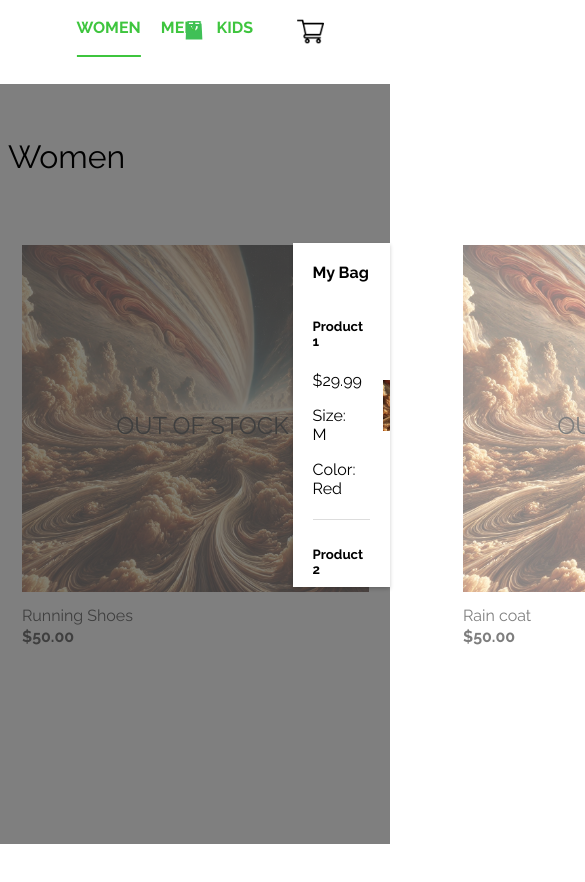
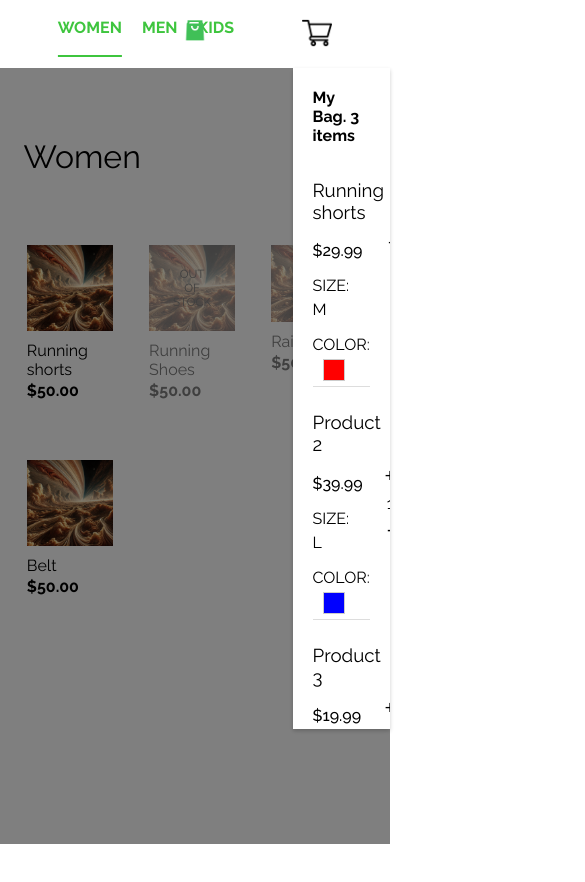
Before and after one commit to Loaiosama/EcommerceWebsite, a React (Vite) app: page /women in a window 390 px wide. Both pictures are taken after a click on the picture 310 px from the left and 31 px from the top of the page. Shown: the top 882 px of the page, 585 px wide, since content can reach past the window. After the commit the page ends 844 px from the top, so only its background shows below. Built offline with nearby package versions, Linux system fonts and the light colour scheme.

Commit message:
Adjusted the responsiveness of some pages

```diff
--- a/src/App.css
+++ b/src/App.css
@@ -1,3 +1,4 @@
 body {
   font-family: 'Raleway', sans-serif;
+  padding: 0 4%;
 }
--- a/src/App.jsx
+++ b/src/App.jsx
@@ -7,12 +7,14 @@ import Kids from "./pages/kids";
 
 // import Product from './pages/productPage'
 import "./App.css";
+import ProductPage from "./pages/productPage";
 
 function App() {
   return (
     <>
       <NavBar />
       <Routes>
+        <Route path="/:category/:id" element={<ProductPage />} />
         <Route path="/women" element={<Women />} />
         <Route path="/men" element={<Men />} />
         <Route path="/kids" element={<Kids />} />
--- a/src/components/card/index.css
+++ b/src/components/card/index.css
@@ -1,24 +1,35 @@
 .card-container {
-    width: 386px;
-    height: 444px;
-    padding-left: 40px;
+    /* max-width: 386px; */
+    max-width: 346px;
+    max-height: 424px;
+    padding-left: 3%;
+    padding-right: 3%;
     padding-top: 20px;
     transition: box-shadow 0.3s ease;
     position: relative;
     border-radius: 6px;
-
-
+    margin-right: 15px;
 }
 
 .card-container:hover {
     box-shadow: 0 4px 30px grey; /* Customize shadow as needed */
 }
 
-img{
-    max-width: 90%;
-    max-height: 90%;
+.img-container {
+    position: relative; /* Make this container the reference for the cart icon's position */
+    width: 100%; /* Ensures the container takes the full width */
+    max-height: 90%; /* Set maximum height to prevent overflowing */
+
+}
+
+img {
+    width: 100%;
+    height: auto; /* Allow image to scale while maintaining aspect ratio */
     object-fit: contain;
+    display: block;
+    margin: auto;
 }
+
 .text-container {
     display: flex; /* Use flexbox for the text */
     flex-direction: column; /* Stack name and price vertically */
@@ -30,32 +41,34 @@ img{
     margin: 0; /* Remove default margins */
 }
 
-/* Optional: Adjust the space between name and price */
 .item-price {
     margin-top: 2px; /* Close spacing between name and price */
     font-weight: 600;
+    padding-bottom: 20px;
 }
 
 .out-of-stock {
     opacity: 0.5; /* Reduce opacity to grey out */
-    pointer-events: none; /* Optional: Disable interaction */
+    pointer-events: none; /* Disable interaction when out of stock */
 }
 
-.overlay{
+.overlay {
     position: absolute;
-    top: 40%;
-    right: 28%;
-    font-size: x-large;
+    top: 50%;
+    left: 50%;
+    transform: translate(-50%, -50%);
+    font-size: 3vw; /* Font size adjusts based on viewport width */
+    text-align: center;
+    width: auto; /* Ensure the width of the overlay adjusts dynamically */
 }
 
 .cart-icon {
-    position: absolute; /* Position cart icon absolutely */
-    bottom: 80px; /* Align to the bottom of the card */
-    right: 50px; /* Align to the right of the card */
-    display: none; /* Hide the cart icon by default */
-    width: 40px; /* Adjust the size of the cart icon as needed */
-    height: 40px; /* Adjust the size of the cart icon as needed */
-
+    position: absolute; /* Position relative to the img-container */
+    bottom: -20px; /* Align to the bottom of the image */
+    right: 10px; /* Align to the right of the image */
+    width: 40px; /* Adjust the size of the cart icon */
+    height: 40px; /* Adjust the size of the cart icon */
+    display: none; /* Initially hidden */
 }
 
 .card-container:hover .cart-icon {
--- a/src/components/card/index.jsx
+++ b/src/components/card/index.jsx
@@ -1,35 +1,36 @@
-import React from 'react'
-import jupiter from '../../assets/jupiter.png'
-import cart from '../../assets/shopping_cart.png'
-import './index.css'
-export default class Card extends React.Component{
-    render(){
+import React from 'react';
+import jupiter from '../../assets/jupiter.png';
+import cart from '../../assets/shopping_cart.png';
+import './index.css';
+import { Link } from "react-router-dom";
 
+export default class Card extends React.Component {
+    render() {
         const cardClass = this.props.inStock ? 'card-container' : 'card-container out-of-stock';
-        return(
-            <>
+
+        return (
             <div className={cardClass}>
+                {this.props.inStock ? (
+                    // Wrap the image and cart icon inside the Link
+                    <Link to={`/${this.props.category}/${this.props.id}`}>
+                        <div className="img-container">
+                            <img src={jupiter} alt="Women Clothing" />
+                            <img src={cart} className="cart-icon" alt="cart icon" />
+                        </div>
+                    </Link>
+                ) : (
+                    // If out of stock, display without Link
+                    <div className="img-container">
+                        <img src={jupiter} alt="Women Clothing" />
+                        <div className="overlay">OUT OF STOCK</div>
+                    </div>
+                )}
 
-                <img src={jupiter} alt="Women Clothing"/>
-
-                {!this.props.inStock && <div className="overlay">OUT OF STOCK</div>}
-                {this.props.inStock && <img src= {cart} className="cart-icon" alt = "cart icon"/>}
-
-                <div className='text-container'>
-                    <p className='item-name'>
-                        {this.props.name}
-                    </p>
-                    <p className='item-price'>
-                        ${this.props.price.toFixed(2)}
-                    </p>
-
+                <div className="text-container">
+                    <p className="item-name">{this.props.name}</p>
+                    <p className="item-price">${this.props.price.toFixed(2)}</p>
                 </div>
-
             </div>
-
-            </>
-
-        )
+        );
     }
-
 }
--- a/src/components/navBar/index.css
+++ b/src/components/navBar/index.css
@@ -3,7 +3,7 @@
   display: flex;
   justify-content: space-between;
   align-items: center;
-    padding: 10px 20px;
+  padding: 10px 0;
   height: 60px;
   flex-wrap: wrap;
 }
@@ -12,7 +12,6 @@
 .navbar-left {
   display: flex;
   gap: 30px;
-    margin-left: 8%; /* Move the left section to the right */
 }
 
 /* Style for individual menu items */
@@ -56,7 +55,7 @@
 /* Style for the logo in the center */
 .navbar-logo {
   position: absolute; /* Use absolute positioning for the logo */
-    left: 50%;          /* Center the logo */
+  left: 50%; /* Center the logo */
   transform: translateX(-50%); /* Adjust to center */
 }
 
@@ -69,7 +68,6 @@
 .navbar-right {
   height: 30px;
   width: 30px; /* Automatically adjust width to keep aspect ratio */
-    margin-right: 4%;
 }
 
 /* Cart icon style */
@@ -82,14 +80,14 @@
 /* Modal styles for the cart */
 .modal {
   position: fixed;
-    top: 10%;
+  top: 68px;
   left: 0;
   right: 0;
   bottom: 0;
   background-color: rgba(0, 0, 0, 0.5); /* Grey backdrop */
   display: flex;
   justify-content: center;
-    align-items: center;
+  align-items: start;
   z-index: 1000; /* Ensure it is above everything */
 }
 
@@ -98,17 +96,16 @@
   background-color: white; /* Background color */
   box-shadow: 0 2px 4px rgba(0, 0, 0, 0.2); /* Shadow for depth */
   padding: 20px; /* Inner padding */
-    width: 16%; /* Modal width */
-    height: 40%;
+  width: 20%; /* Modal width */
   max-height: 80%; /* Maximum height for modal */
   overflow-y: auto; /* Enable scrolling if content is too tall */
   margin-left: 75%;
-    margin-bottom: 25.3%;
 }
 
 /* Style for cart items */
 .cart-window h4 {
   margin: 0 0 10px 0; /* Margin for heading */
+
 }
 
 .cart-window ul {
@@ -122,15 +119,15 @@
 }
 
 /* Close button style */
-  .cart-window button {
-    margin-top: 10px; /* Margin for the button */
-    padding: 5px 10px; /* Padding for the button */
-    background-color: rgb(62, 197, 62); /* Button color */
-    color: white; /* Text color */
-    border: none; /* No border */
-    border-radius: 3px; /* Rounded corners */
-    cursor: pointer; /* Pointer cursor on hover */
-  }
+/* .cart-window button {
+  margin-top: 10px;
+  padding: 5px 10px;
+  background-color: rgb(62, 197, 62);
+  color: white;
+  border: none;
+  border-radius: 3px;
+  cursor: pointer;
+} */
 
 /* Responsive design for smaller screens */
 @media (max-width: 768px) {
@@ -181,7 +178,6 @@
   align-items: center; /* Center align items vertically */
   padding: 10px 0; /* Padding for list items */
   border-bottom: 1px solid #ddd; /* Optional: add a separator between items */
-
 }
 
 /* Style for the item details */
@@ -190,8 +186,71 @@
 }
 
 /* Style for the product image */
+
+
+/* Adjust the cart image container for better positioning of the quantity controls */
+.cart-image-container {
+  display: flex;
+  align-items: center; /* Center align the image and controls */
+  position: relative;
+  gap: 10px; /* Add some space between the arrows and the image */
+}
+
+/* Style for the quantity control section (up/down arrows and number) */
+.quantity-control {
+  display: flex;
+  flex-direction: column;
+  align-items: center;
+}
+
+.arrow-button {
+  background-color: transparent;
+  border: none;
+  cursor: pointer;
+  font-size: 18px; /* Adjust arrow size */
+  padding: 2px 4px;
+}
+
+.quantity-control span {
+  font-size: 16px;
+  margin: 5px 0;
+}
+
+/* Style for the product image */
 .cart-item-image {
-    height: 100px; /* Adjust image size */
-    width: auto; /* Maintain aspect ratio */
-    margin-left: 20px; /* Space between details and image */
+  height: 100px;
+  width: auto;
+  display: block;
 }
+
+.size-cart p, .color-cart p {
+  font-weight: normal;
+  margin-bottom: 5px;
+
+}
+
+.size-cart {
+  margin-top: 5px;
+}
+
+.color-cart {
+  margin-top: 5px;
+}
+
+.color-swatch-cart {
+  display: inline-block;
+  width: 20px;
+  height: 20px;
+  border: 1px solid #ccc;
+  margin-left: 10px;
+  vertical-align: middle;
+}
+
+.product-name-cart{
+  font-weight: 100;
+  font-family: 'Raleway';
+}
+
+.cart-item-price{
+  font-weight:500;
+}
--- a/src/components/navBar/index.jsx
+++ b/src/components/navBar/index.jsx
@@ -14,27 +14,30 @@ export default class NavBar extends React.Component {
     cartItems: [
       {
         id: 1,
-        name: "Product 1",
-        price: "$29.99",
+        name: "Running shorts",
+        price: 29.99,
         size: "M",
         color: "Red",
         image: productImage1,
+        quantity: 1, // Initialize quantity for each item
       },
       {
         id: 2,
         name: "Product 2",
-        price: "$39.99",
+        price: 39.99,
         size: "L",
         color: "Blue",
         image: productImage2,
+        quantity: 1,
       },
       {
         id: 3,
         name: "Product 3",
-        price: "$19.99",
+        price: 19.99,
         size: "S",
         color: "Green",
         image: productImage3,
+        quantity: 1,
       },
     ],
   };
@@ -49,7 +52,39 @@ export default class NavBar extends React.Component {
     }));
   };
 
+  incrementQuantity = (id) => {
+    this.setState((prevState) => ({
+      cartItems: prevState.cartItems.map((item) =>
+        item.id === id ? { ...item, quantity: item.quantity + 1 } : item
+      ),
+    }));
+  };
+
+  decrementQuantity = (id) => {
+    this.setState((prevState) => {
+      const item = prevState.cartItems.find((item) => item.id === id);
+      if (item && item.quantity > 1) {
+        return {
+          cartItems: prevState.cartItems.map((item) =>
+            item.id === id ? { ...item, quantity: item.quantity - 1 } : item
+          ),
+        };
+      } else {
+        // Remove item from cart if quantity is 1 or less
+        return {
+          cartItems: prevState.cartItems.filter((item) => item.id !== id),
+        };
+      }
+    });
+  };
+
+  getTotalItems = () => {
+    return this.state.cartItems.reduce((total, item) => total + item.quantity, 0);
+  };
+
   render() {
+    const totalItems = this.getTotalItems(); // Get total items count
+
     return (
       <>
         <nav className="navbar">
@@ -91,23 +126,46 @@ export default class NavBar extends React.Component {
         {this.state.cartVisible && (
           <div className="modal" onClick={this.toggleCartVisibility}>
             <div className="cart-window" onClick={(e) => e.stopPropagation()}>
-              {" "}
-              {/* Prevent clicks on modal content from closing it */}
-              <h4>My Bag</h4>
+              <h4>
+                My Bag. {totalItems > 0 && `${totalItems} items`} {/* Display total items */}
+              </h4>
               <ul className="cart-items">
                 {this.state.cartItems.map((item) => (
                   <li key={item.id} className="cart-item">
                     <div className="cart-item-details">
-                      <h5>{item.name}</h5>
-                      <p>{item.price}</p>
-                      <p>Size: {item.size}</p>
-                      <p>Color: {item.color}</p>
+                      <h3 className="product-name-cart">{item.name}</h3>
+                      <p className="cart-item-price">${item.price}</p>
+                      <div className='size-cart'>
+                        <p>SIZE:</p>
+                        <span>{item.size}</span>
+                      </div>
+                      <div className='color-cart'>
+                        <p>COLOR:</p>
+                        <span style={{ backgroundColor: item.color.toLowerCase() }} className="color-swatch-cart"></span>
+                      </div>
                     </div>
-                    <img
-                      src={item.image}
-                      alt={item.name}
-                      className="cart-item-image"
-                    />
+                    <div className="cart-image-container">
+                      <div className="quantity-control">
+                        <button
+                          className="arrow-button"
+                          onClick={() => this.incrementQuantity(item.id)}
+                        >
+                          +
+                        </button>
+                        <span>{item.quantity}</span>
+                        <button
+                          className="arrow-button"
+                          onClick={() => this.decrementQuantity(item.id)}
+                        >
+                          -
+                        </button>
+                      </div>
+                      <img
+                        src={item.image}
+                        alt={item.name}
+                        className="cart-item-image"
+                      />
+                    </div>
                   </li>
                 ))}
               </ul>
--- a/src/pages/productPage/index.css
+++ b/src/pages/productPage/index.css
@@ -5,6 +5,7 @@
     justify-content: flex-start;
     gap: 100px; /* Make the gap flexible */
     flex-wrap: wrap; /* Allow elements to wrap on smaller screens */
+    margin-top: 4%;
 }
 
 .product-info {
--- a/src/pages/women/index.jsx
+++ b/src/pages/women/index.jsx
@@ -4,24 +4,28 @@ import "./index.css";
 
 const womenData = [
   {
+    id: 1,
     image: "./default",
     name: "Running shorts",
     price: 50.0,
     inStock: true,
   },
   {
+    id: 2,
     image: "./default",
     name: "Running Shoes",
     price: 50.0,
     inStock: false,
   },
   {
+    id: 3,
     image: "./default",
     name: "Rain coat",
     price: 50.0,
     inStock: false,
   },
   {
+    id: 4,
     image: "./default",
     name: "Belt",
     price: 50.0,
@@ -36,7 +40,7 @@ export default class Women extends React.Component {
         <h1 className="title">Women</h1>
         <div className="items-container">
           {womenData.map((item, index) => (
-            <Card key={index} {...item} />
+            <Card key={index} {...item} category = "women" />
           ))}
         </div>
       </>
```
Also changed, not shown: src/components/product/index.css (+5 -3 lines). Lines whose indentation alone changed are shown as unchanged.
